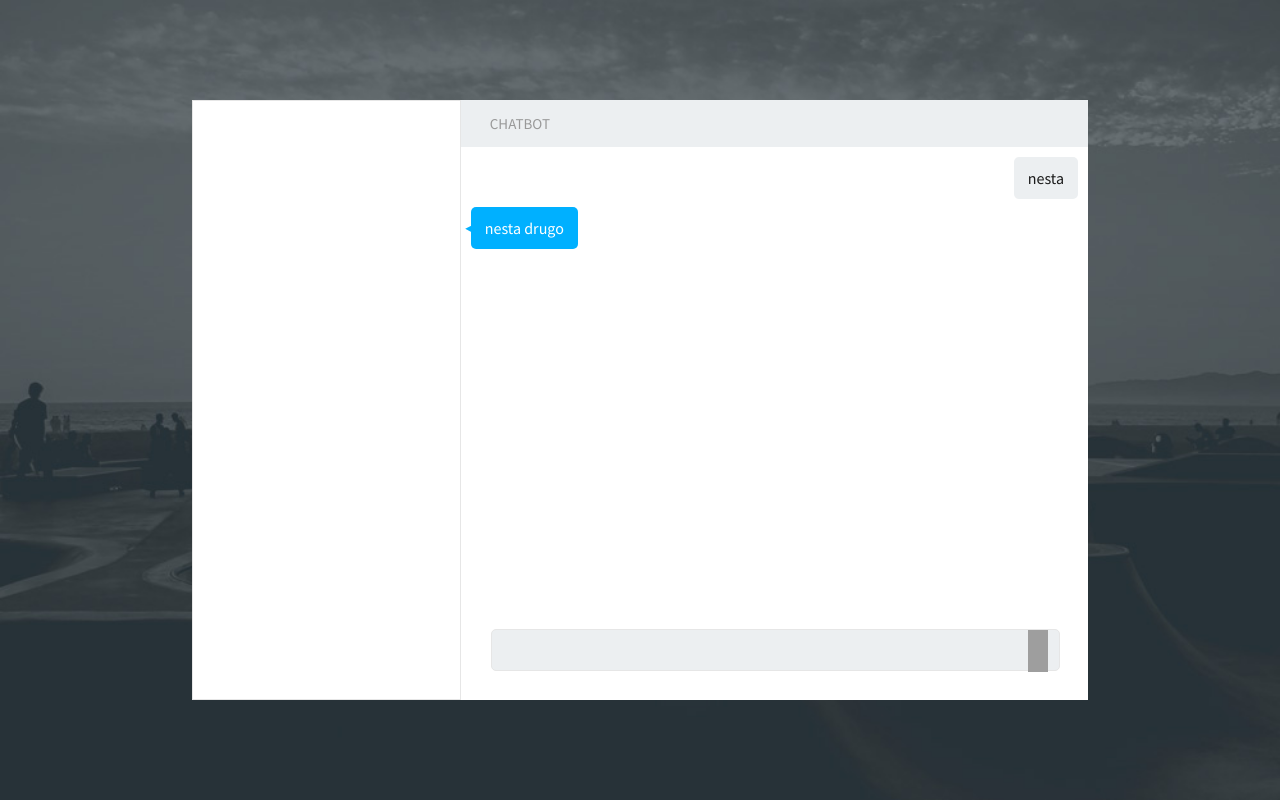
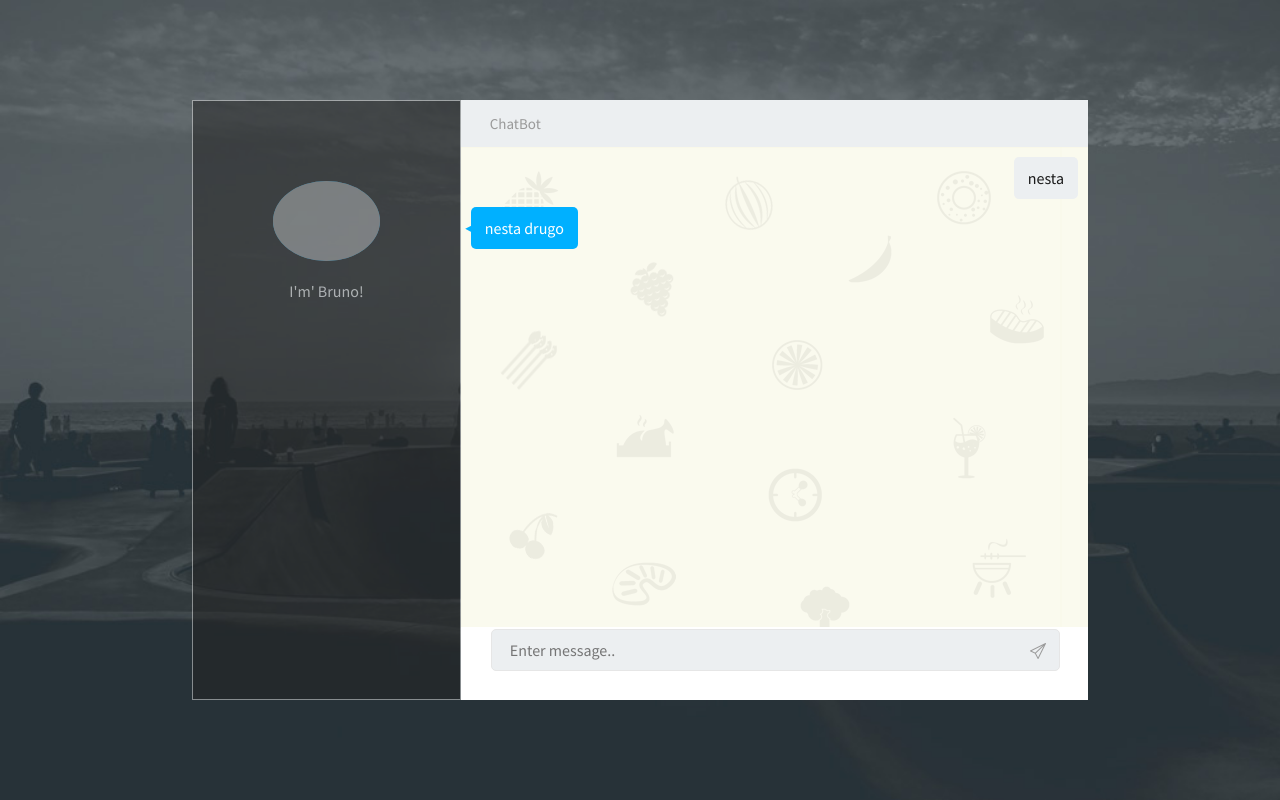
Before and after one commit to toni024/combis_chatbot, a React (Create React App) app in the folder reactJS/: page / in a window 1280 px wide. Built offline with nearby package versions, Linux system fonts and the light colour scheme; grey boxes are pictures that could not be loaded; some icons are missing; a web font is replaced by a local one.

Commit message:
added some design changes

```diff
--- a/reactJS/public/index.html
+++ b/reactJS/public/index.html
@@ -13,6 +13,8 @@
   <link rel="stylesheet" href="https://cdnjs.cloudflare.com/ajax/libs/weather-icons/2.0.9/font/weathericons-regular-webfont.eot">
   <link rel="stylesheet" href="https://cdnjs.cloudflare.com/ajax/libs/weather-icons/2.0.9/font/weathericons-regular-webfont.ttf">
   <link rel="stylesheet" href="https://cdnjs.cloudflare.com/ajax/libs/weather-icons/2.0.9/font/weathericons-regular-webfont.woff">
+  <link rel="stylesheet" href="https://maxcdn.bootstrapcdn.com/bootstrap/3.3.7/css/bootstrap.min.css" integrity="sha384-BVYiiSIFeK1dGmJRAkycuHAHRg32OmUcww7on3RYdg4Va+PmSTsz/K68vbdEjh4u"
+    crossorigin="anonymous">
 </head>
 
 <body>
--- a/reactJS/src/actions/chat_action.js
+++ b/reactJS/src/actions/chat_action.js
@@ -24,7 +24,6 @@ export const addMessage = (message, lon, lat) => {
 }
 
 export const setLocation = (lon, lat, city) => {
-    console.log()
     return {
         type: "SET_LOCATION",
         payload: { lon, lat, city }
--- a/reactJS/src/components/Chat.js
+++ b/reactJS/src/components/Chat.js
@@ -30,17 +30,23 @@ class Chat extends React.Component {
         }, 100)
         if (e.key === "Enter")
             this.props.addMessage(this.state.msg_txt, this.props.chat.lon, this.props.chat.lat)
+        this.setState({ msg_txt: "" })
     }
 
     render() {
         return (
-            <div className="container">
-                <div className="left">
-
+            <div className="containera">
+                <div className="left hidden-xs">
+                    <div className="cont_wrap">
+                        <img src="http://paybefore.com/wp-content/uploads/2016/11/Robot_icon.png" alt="" />
+                        <h2>
+                            I'm' Bruno!
+                        </h2>
+                    </div>
                 </div>
                 <div className="right">
                     <div className="top">
-                        <span><strong>CHATBOT</strong></span>
+                        <span><strong>ChatBot</strong></span>
                     </div>
                     <div className="chaty">
                         {!this.props.chat.messages.length ? <h2>No messages...</h2> :
@@ -96,7 +102,7 @@ class Chat extends React.Component {
                         }
                     </div>
                     <div className="write">
-                        <input type="text" onKeyPress={this.handleKeyPress.bind(this)} onChange={this.handleChange.bind(this)} />
+                        <input type="text" placeholder="Enter message.." onKeyPress={this.handleKeyPress.bind(this)} onChange={this.handleChange.bind(this)} />
                         <a href="#" className="write-link send" onClick={() => this.props.addMessage(this.state.msg_txt, this.props.chat.lon, this.props.chat.lat)}></a>
                     </div>
                 </div>
--- a/reactJS/src/style.css
+++ b/reactJS/src/style.css
@@ -20,51 +20,66 @@ body {
   transform: translate(-50%, 0);
 }
 
-.container {
+.containera {
   position: relative;
   top: 50%;
   left: 50%;
   width: 70%;
   height: 75%;
-  background-color: #fff;
   transform: translate(-50%, -50%);
 }
 
-.container .left {
+.containera .left {
   float: left;
   width: 30%;
   height: 100%;
   border: 1px solid #e6e6e6;
-  background-color: #fff;
+  background: #222;
+  opacity: 0.5;
+  color: #fff;
+  display: flex;
+  justify-content: center;
 }
 
-.container .right {
+.containera .left img {
+  margin: 80px auto 20px;
+  background: #00b0ff;
+  border-radius: 50%;
+}
+
+.cont_wrap {
+  text-align: center;
+}
+
+.containera .right {
   position: relative;
   float: left;
   width: 70%;
   height: 100%;
+  background-color: #fff;
 }
 
-.container .right .top {
+.containera .right .top {
   width: 100%;
   height: 47px;
   padding: 15px 29px;
   background-color: #eceff1;
 }
 
-.container .right .top span {
+.containera .right .top span {
   font-size: 15px;
   color: #999;
 }
 
 .chaty {
+  background: url("../bg_messages.png");
   padding: 10px;
   position: relative;
   height: calc(100% - 120px);
   overflow-y: scroll;
 }
 
-.container .right .write {
+.containera .right .write {
   position: absolute;
   bottom: 29px;
   left: 30px;
@@ -76,7 +91,7 @@ body {
   border-radius: 5px;
 }
 
-.container .right .write input {
+.containera .right .write input {
   font-size: 16px;
   float: left;
   width: 70%;
@@ -90,19 +105,19 @@ body {
   font-weight: 400;
 }
 
-.container .right .write .write-link.send {
+.containera .right .write .write-link.send {
   display: inline-block;
   float: right;
   width: 20px;
   height: 42px;
   margin-right: 11px;
   content: '';
-  background-image: url("http://s30.postimg.org/nz9dho0pp/send.png");
+  background-image: url("../send.png");
   background-repeat: no-repeat;
   background-position: center;
 }
 
-.container .right .bubble {
+.containera .right .bubble {
   font-size: 16px;
   position: relative;
   display: inline-block;
@@ -113,7 +128,7 @@ body {
   border-radius: 5px;
 }
 
-.container .right .bubble:before {
+.containera .right .bubble:before {
   position: absolute;
   top: 19px;
   display: block;
@@ -123,30 +138,30 @@ body {
   transform: rotate(29deg) skew(-35deg);
 }
 
-.container .right .bubble.me {
+.containera .right .bubble.me {
   float: left;
   color: #fff;
   background-color: #00b0ff;
   align-self: flex-start;
 }
 
-.container .right .bubble.me:before {
+.containera .right .bubble.me:before {
   left: -3px;
   background-color: #00b0ff;
 }
 
-.container .right .bubble.me i {
+.containera .right .bubble.me i {
   font-size: 25px;
   margin: 10px;
 }
 
-.container .right .bubble.you {
+.containera .right .bubble.you {
   float: right;
   color: #1a1a1a;
   background-color: #eceff1;
 }
 
-.container .right .bubble.youme:before {
+.containera .right .bubble.youme:before {
   right: -3px;
   background-color: #eceff1;
 }
```
Also changed, not shown: reactJS/send.png (added).
